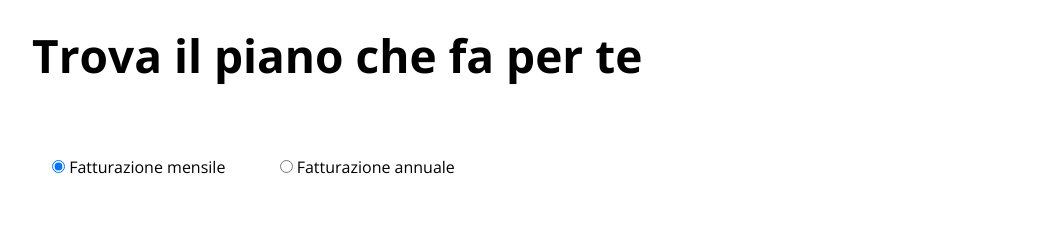
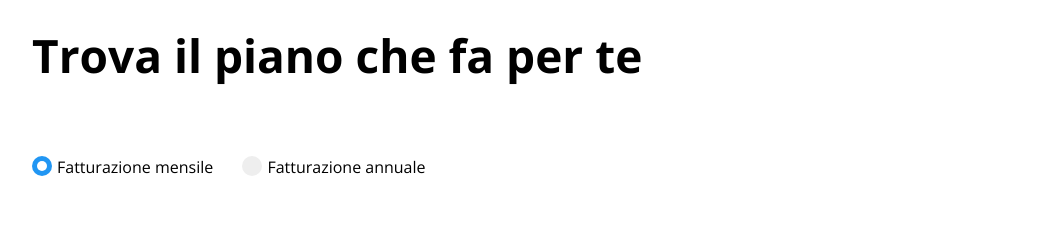
Before and after one commit to Mattia-Rollo/htmlcss-dropbox, a plain HTML site: page index.html in a window 1280 px wide. Shown: the part 940-1187 px from the top of the page, without its empty margins (108-1171 px from the left). Drawn offline with nearby package versions, Linux system fonts and the light colour scheme.

Commit message:
add style radio input

```diff
--- a/css/style.css
+++ b/css/style.css
@@ -221,8 +221,9 @@ h1 {
 h2 {
     font-size: 46px;
 }
+/* pulsanti fatturazione mensile o annuale */
 .billing {
-    padding: 20px;
+    padding: 20px 0;
     margin: 50px 0;
 }
 .billing span {
@@ -230,6 +231,7 @@ h2 {
 }
 .card {
     width: calc((100% - 100px) / 3);
+    min-width: 200px;
 }
 .margin {
     margin: 0 50px;
@@ -561,3 +563,76 @@ footer nav ul{
 footer div.container {
     padding: 50px 0;
 }
+
+
+
+
+
+
+/* stile per i radio input di colore blue */
+
+/* The container "radio-option" */
+.radio-option {
+    display: inline-block;
+    position: relative;
+    padding: 0 25px;
+    /* margin-bottom: 12px; */
+    cursor: pointer;
+    /* font-size: 22px; */
+    -webkit-user-select: none;
+    -moz-user-select: none;
+    -ms-user-select: none;
+    user-select: none;
+  }
+
+  /* Hide the browser's default radio button */
+  .radio-option input {
+    position: absolute;
+    opacity: 0;
+    cursor: pointer;
+  }
+
+  /* Create a custom radio button */
+  .checkmark {
+    position: absolute;
+    top: 0;
+    left: 0;
+    height: 20px;
+    width: 20px;
+    background-color: #eee;
+    border-radius: 50%;
+  }
+
+  /* On mouse-over, add a grey background color */
+  .radio-option:hover input ~ .checkmark {
+    background-color: #ccc;
+  }
+
+  /* When the radio button is checked, add a blue background */
+  .radio-option input:checked ~ .checkmark {
+    background-color: #2196F3;
+  }
+
+  /* Create the indicator (the dot/circle - hidden when not checked) */
+  .checkmark:after {
+    content: "";
+    position: absolute;
+    display: none;
+  }
+
+  /* Show the indicator (dot/circle) when checked */
+  .radio-option input:checked ~ .checkmark:after {
+    display: block;
+  }
+
+  /* Style the indicator (dot/circle) */
+  .radio-option .checkmark:after {
+        top: 50%;
+      left: 50%;
+      width: 10px;
+
+      height: 10px;
+      transform: translate(-50%, -50%);
+      border-radius: 50%;
+      background: white;
+  }
--- a/index.html
+++ b/index.html
@@ -108,14 +108,15 @@
             <h2>Trova il piano che fa per te</h2>
             <!-- radio input fatturazione mensile o annuale -->
             <div class="billing">
-                <span class="monthly">
-                    <input type="radio" id="annuale" name="drone" value="huey" checked>
-                    <label for="annuale">Fatturazione mensile</label>
-                </span>
-                <span class="annual">
-                    <input type="radio" id="mensile" name="drone" value="huey">
-                    <label for="mensile">Fatturazione annuale</label>
-                </span>
+                <label class="radio-option" >Fatturazione mensile
+                    <input type="radio" id="annuale" name="fatturazione" checked>
+                    <span class="checkmark"></span>
+                </label>
+                <label class="radio-option">Fatturazione annuale
+                    <input type="radio" id="mensile" name="fatturazione" >
+                    <span class="checkmark"></span>
+                </label>
+
             </div>
             <!-- creazione card e del suo contenuto -->
             <div class="flex">
```
